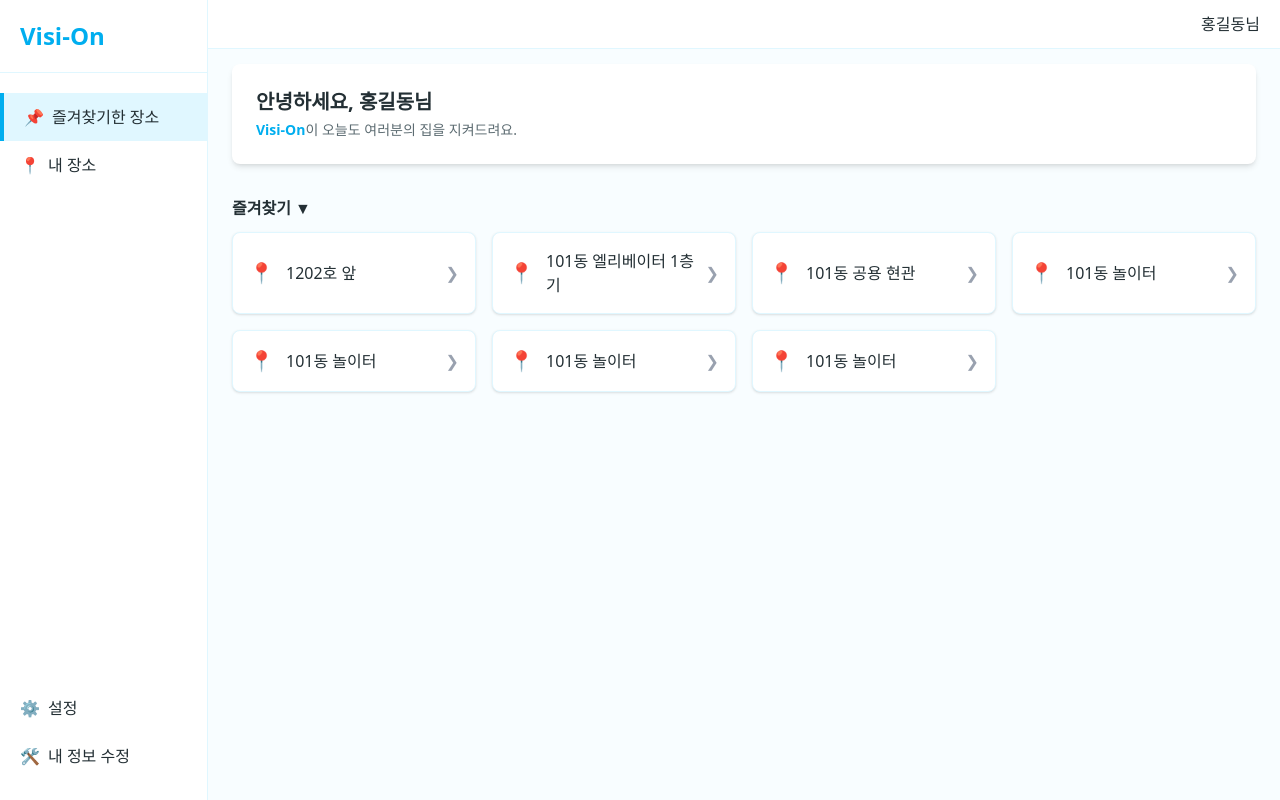
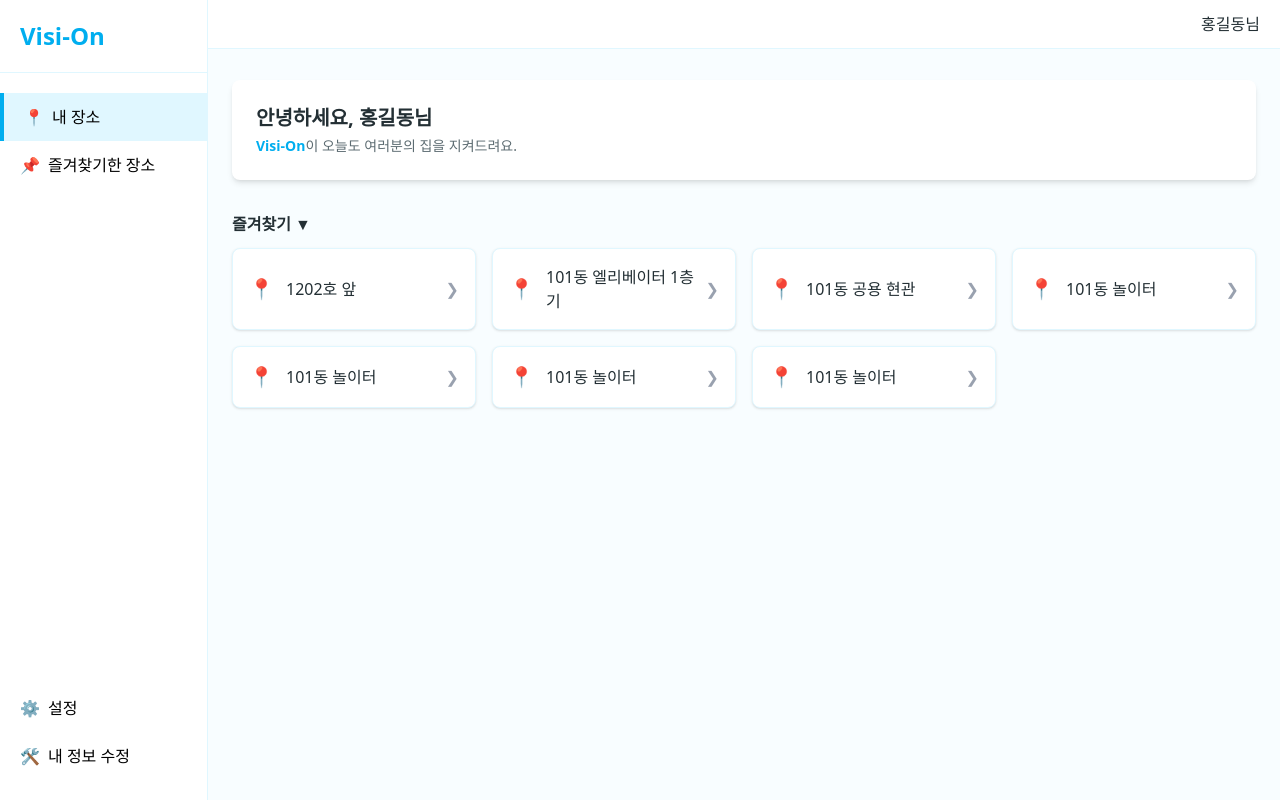
Before and after one commit to camm-cisco-hackathon/cctv_fe, a React (Vite) app: page / in a window 1280 px wide. Built offline with nearby package versions, Linux system fonts and the light colour scheme.

Commit message:
즐겨찾기한 장소 추가

```diff
--- a/src/App.jsx
+++ b/src/App.jsx
@@ -1,9 +1,29 @@
-// src/App.jsx
-import React from 'react';
+import React, { useState } from 'react';
+import Sidebar from './components/Sidebar';
 import Dashboard from './pages/Dashboard';
+import GroupedLocationList from './pages/GroupedLocationList';
 
 function App() {
-  return <Dashboard />;
+  const [currentPage, setCurrentPage] = useState('dashboard'); // ✅ 기본값: 내 장소
+
+  const renderContent = () => {
+    switch (currentPage) {
+      case 'dashboard':
+        return <Dashboard />;
+      case 'favorites':
+        return <GroupedLocationList />;
+      default:
+        return <Dashboard />;
+    }
+  };
+
+  return (
+    <div className="flex">
+      {/* ✅ currentPage도 전달 */}
+      <Sidebar onSelect={(page) => setCurrentPage(page)} currentPage={currentPage} />
+      <main className="flex-1">{renderContent()}</main>
+    </div>
+  );
 }
 
 export default App;
--- a/src/components/Sidebar.jsx
+++ b/src/components/Sidebar.jsx
@@ -1,20 +1,28 @@
 import React from 'react';
 
-const Sidebar = () => {
+const Sidebar = ({ onSelect, currentPage }) => {
   return (
     <aside className="w-52 bg-white border-r border-[#E0F7FF] py-5 flex flex-col">
-      {/* 로고 */}
       <div className="text-[#00AEEF] font-bold text-2xl px-5 pb-5 border-b border-[#E0F7FF]">
         Visi-On
       </div>
 
       {/* 상단 메뉴 */}
       <div className="mt-5">
-        <MenuItem icon="📌" label="즐겨찾기한 장소" active />
-        <MenuItem icon="📍" label="내 장소" />
+        <MenuItem
+          icon="📍"
+          label="내 장소"
+          onClick={() => onSelect('dashboard')}
+          active={currentPage === 'dashboard'}
+        />
+        <MenuItem
+          icon="📌"
+          label="즐겨찾기한 장소"
+          onClick={() => onSelect('favorites')}
+          active={currentPage === 'favorites'}
+        />
       </div>
 
-      {/* 여백 */}
       <div className="flex-grow" />
 
       {/* 하단 메뉴 */}
@@ -26,10 +34,10 @@ const Sidebar = () => {
   );
 };
 
-// ✅ 메뉴 아이템 컴포넌트
-const MenuItem = ({ icon, label, active = false }) => {
+const MenuItem = ({ icon, label, onClick = () => {}, active = false }) => {
   return (
     <div
+      onClick={onClick}
       className={`px-5 py-3 flex items-center cursor-pointer transition
         ${active ? 'bg-[#E0F7FF] border-l-4 border-[#00AEEF]' : 'hover:bg-[#E0F7FF]'}`}
     >
--- a/src/pages/Dashboard.jsx
+++ b/src/pages/Dashboard.jsx
@@ -1,12 +1,9 @@
 import React from 'react';
-import Sidebar from '../components/Sidebar';
-import Header from '../components/Header';
+import Header from '../components/Header'; // ✅ Header는 유지
 
 const Dashboard = () => {
   return (
-    <div className="flex min-h-screen bg-[#F8FDFF] text-[#232f34]">
-      <Sidebar />
-      <main className="flex-1 pt-16 px-6">
+    <div className="min-h-screen bg-[#F8FDFF] text-[#232f34] px-6 pt-20">
       <Header />
 
       {/* 환영 메시지 박스 */}
@@ -20,8 +17,18 @@ const Dashboard = () => {
       </section>
 
       {/* 즐겨찾기 섹션 */}
-        <DashboardSection title="즐겨찾기" locations={['1202호 앞', '101동 엘리베이터 1층기', '101동 공용 현관', '101동 놀이터', '101동 놀이터', '101동 놀이터', '101동 놀이터']} />
-      </main>
+      <DashboardSection
+        title="즐겨찾기"
+        locations={[
+          '1202호 앞',
+          '101동 엘리베이터 1층기',
+          '101동 공용 현관',
+          '101동 놀이터',
+          '101동 놀이터',
+          '101동 놀이터',
+          '101동 놀이터',
+        ]}
+      />
     </div>
   );
 };
--- /dev/null
+++ b/src/pages/GroupedLocationList.jsx
@@ -0,0 +1,45 @@
+import React from 'react';
+
+const GroupedLocationList = () => {
+  // 예시 데이터 (그룹별 장소)
+  const data = {
+    즐겨찾기: ['101동 놀이터', '1202호 앞', '101동 놀이터', '101동 엘레베이터 1호기'],
+    '101동': ['101동 놀이터', '1202호 앞', '101동 놀이터', '101동 엘레베이터 1호기'],
+    '101동 (기타)': ['놀이터', '로터스거장', '주차장', '헬스장'],
+  };
+
+  return (
+    <div className="min-h-screen bg-[#F8FDFF] text-[#232f34] px-6 pt-20 pb-10">
+      {Object.entries(data).map(([group, locations], idx) => (
+        <LocationSection key={idx} title={group} locations={locations} />
+      ))}
+    </div>
+  );
+};
+
+const LocationSection = ({ title, locations }) => {
+  return (
+    <section className="mb-10">
+      <div className="flex items-center mb-3">
+        <button className="text-[#232f34] font-semibold text-base flex items-center cursor-pointer bg-transparent border-none">
+          {title} <span className="ml-1">▼</span>
+        </button>
+      </div>
+
+      <div className="grid grid-cols-1 sm:grid-cols-2 md:grid-cols-4 gap-4">
+        {locations.map((loc, idx) => (
+          <div
+            key={idx}
+            className="bg-white border border-[#E0F7FF] rounded-lg p-4 flex items-center shadow hover:shadow-lg hover:border-[#00AEEF] transition"
+          >
+            <span className="text-[#00AEEF] text-xl mr-3">📍</span>
+            <span>{loc}</span>
+            <span className="ml-auto text-gray-400">❯</span>
+          </div>
+        ))}
+      </div>
+    </section>
+  );
+};
+
+export default GroupedLocationList;
```
Lines whose indentation alone changed are shown as unchanged.
